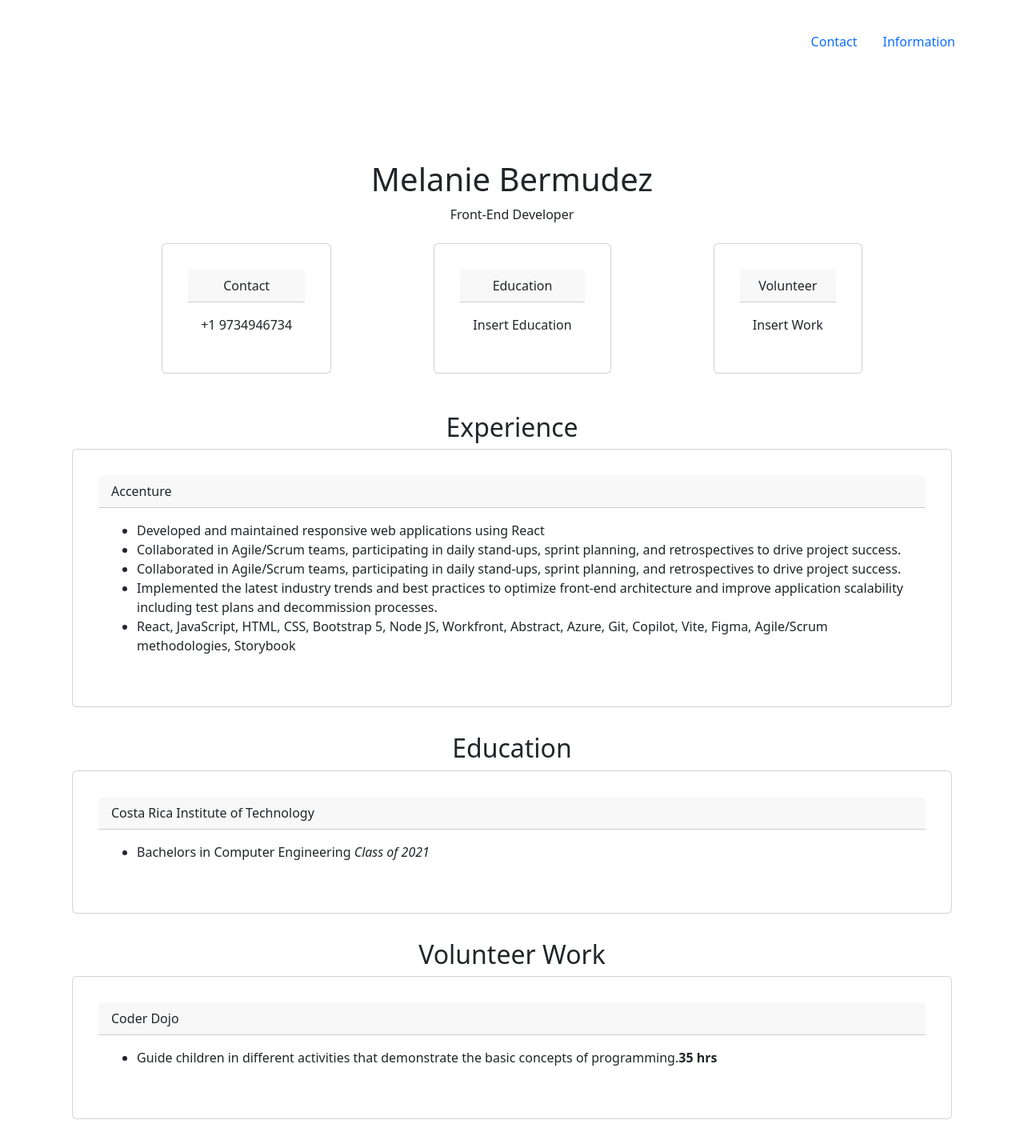
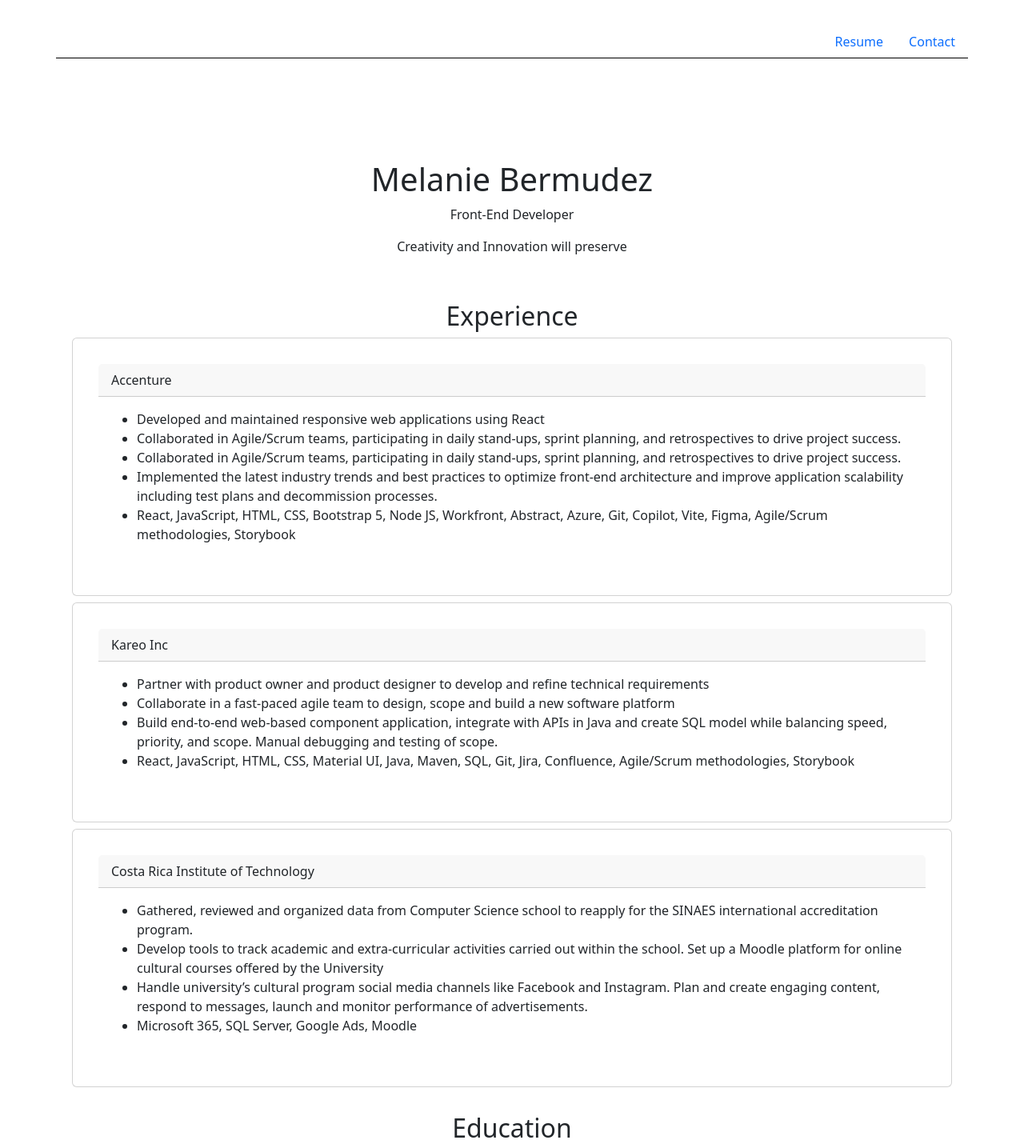
Before and after one commit to MelanieBermudez/demo-portfolio, a React (Vite) app: page / in a window 1280 px wide. Shown: the top 1435 px of the page at 80% size. Built offline with nearby package versions, Linux system fonts and the light colour scheme.

Commit message:
added data to experience section

```diff
--- a/src/App.css
+++ b/src/App.css
@@ -1,3 +1,6 @@
+
+
+
 #root {
   max-width: 1280px;
   margin: 0 auto;
@@ -20,4 +23,11 @@
 
 .header-box{
   min-height: 20vh;
+
 }
+
+.nav-row{
+  background-color: white;
+
+  border-bottom: solid 1px black;
+}
--- a/src/App.jsx
+++ b/src/App.jsx
@@ -1,19 +1,26 @@
 import { useState } from 'react'
 import './App.css'
 import { Card, CardBody, CardHeader, Container, Nav, Navbar, NavItem, NavLink } from 'react-bootstrap';
+import data from "../data.json"
+function App() {
+  const [user, setUser] = useState('');
 
-function App() {
-  const [count, setCount] = useState(0)
+  const isAdmin = () => {
+    if (user == 'admin') {
+      setUser(data.user.name);
+    }
+
+  }
 
   return (
     <>
       <header className='header-box'>
-        <Nav className='justify-content-end'>
+        <Nav className='justify-content-end nav-row'>
+          <NavItem>
+            <NavLink>Resume</NavLink>
+          </NavItem>
           <NavItem>
             <NavLink>Contact</NavLink>
-          </NavItem>
-          <NavItem>
-            <NavLink>Information</NavLink>
           </NavItem>
         </Nav>
       </header>
@@ -23,19 +30,10 @@ function App() {
       </Container>
 
       <Container className='d-flex pb-3 justify-content-evenly'>
-        <Card className='border-box m-2' >
-          <CardHeader >Contact</CardHeader>
-          <CardBody>+1 9734946734</CardBody>
-        </Card>
-        <Card className='border-box m-2'>
-          <CardHeader>Education</CardHeader>
-          <CardBody>Insert Education</CardBody>
-        </Card>
-        <Card className='border-box m-2'>
-          <CardHeader>Volunteer</CardHeader>
-          <CardBody>Insert Work</CardBody>
-        </Card>
+        <blockquote>Creativity and Innovation will preserve</blockquote>
       </Container>
+
+
 
       <Container className='pt-4 info-box'>
         <h2>
@@ -59,6 +57,41 @@ project success.
               <li>Implemented the latest industry trends and best practices to optimize front-end architecture and improve
                 application scalability including test plans and decommission processes.</li>
               <li>React, JavaScript, HTML, CSS, Bootstrap 5, Node JS, Workfront, Abstract, Azure, Git, Copilot, Vite, Figma, Agile/Scrum methodologies, Storybook</li>
+            </ul>
+          </CardBody>
+        </Card>
+        <Card className='border-box m-2 text-start' >
+          <CardHeader >Kareo Inc</CardHeader>
+          <CardBody>
+            <ul >
+              <li>
+              Partner with product owner and product designer to develop and refine technical requirements
+              </li>
+              <li>
+              Collaborate in a fast-paced agile team to design, scope and build a new software platform
+              </li>
+              <li>
+              Build end-to-end web-based component application, integrate with APIs in Java and create SQL model
+while balancing speed, priority, and scope. Manual debugging and testing of scope.
+              </li>
+              <li>React, JavaScript, HTML, CSS, Material UI, Java, Maven, SQL, Git, Jira, Confluence, Agile/Scrum methodologies, Storybook</li>
+            </ul>
+          </CardBody>
+        </Card>
+        <Card className='border-box m-2 text-start' >
+          <CardHeader >Costa Rica Institute of Technology</CardHeader>
+          <CardBody>
+            <ul >
+              <li>
+              Gathered, reviewed and organized data from Computer Science school to reapply for the SINAES international accreditation program.
+              </li>
+              <li>
+              Develop tools to track academic and extra-curricular activities carried out within the school. Set up a Moodle platform for online cultural courses offered by the University
+              </li>
+              <li>
+              Handle university’s cultural program social media channels like Facebook and Instagram. Plan and create engaging content, respond to messages, launch and monitor performance of advertisements.
+              </li>
+              <li>Microsoft 365, SQL Server, Google Ads, Moodle</li>
             </ul>
           </CardBody>
         </Card>
@@ -97,8 +130,9 @@ project success.
         </Card>
       </Container>
 
-     <footer className='pt-4'>
+      <footer className='pt-4 '>
         <p>This is a personal website</p>
+        <p>All rights reserved</p>
       </footer>
 
     </>
```
Lines whose indentation alone changed are shown as unchanged.
